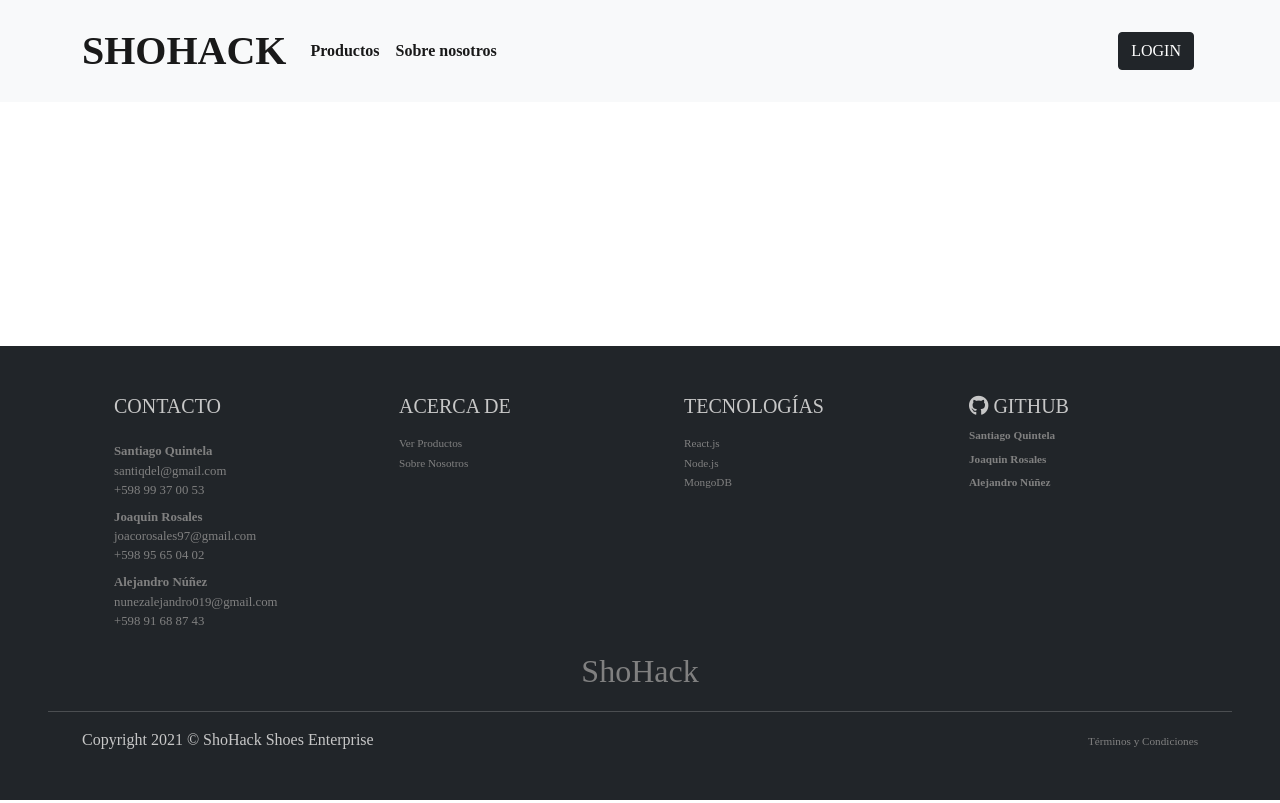
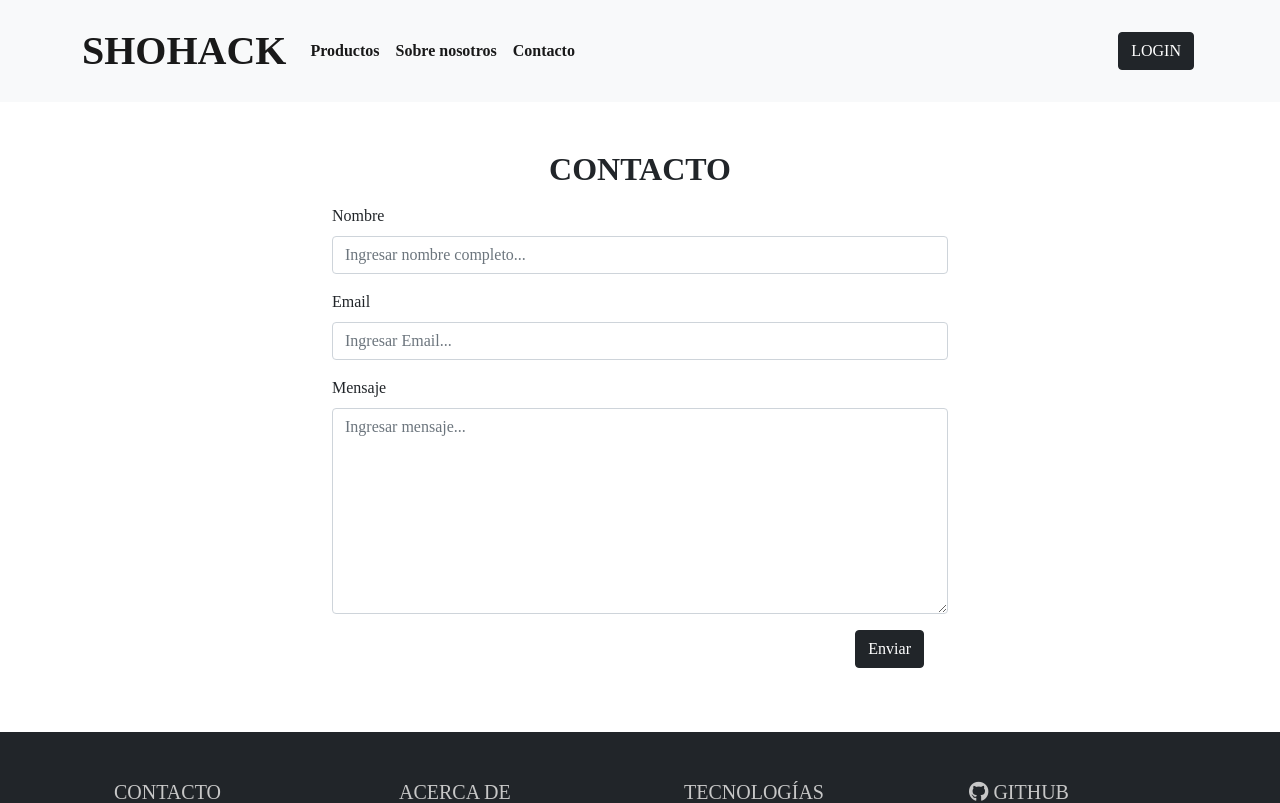
Before and after one commit to AleNunez7/FrontECommerce, a React (Create React App) app in the folder react-shohack/: page /contacto in a window 1280 px wide. Shown: the top 803 px of the page. Built offline with nearby package versions, Linux system fonts and the light colour scheme; a web font is replaced by a local one.

Commit message:
se agregó formulario contacto entre otras cosas

```diff
--- a/react-shohack/src/App.jsx
+++ b/react-shohack/src/App.jsx
@@ -9,6 +9,7 @@ import SignIn from "./Components/User/SignIn/SignIn";
 import Navbar from "./Components/Home/Navbar/Navbar";
 import Footer from "./Components/Home/Footer/Footer";
 import Success from "./Components/ShoppingCart/Success";
+import Contact from "./Components/Contact/Contact";
 import "./App.css";
 
 function App() {
@@ -23,6 +24,7 @@ function App() {
             <Route path="/productos" component={Products} />
             <Route path="/carrito" component={ShoppingCart} />
             <Route path="/sobre-nosotros" component={AboutUs} />
+            <Route path="/contacto" component={Contact} />
             <Route path="/login" component={Login} />
             <Route path="/registro" component={SignIn} />
             <Route path="/success" component={Success} />
--- /dev/null
+++ b/react-shohack/src/Components/Contact/Contact.jsx
@@ -0,0 +1,50 @@
+function Contact() {
+  return (
+    <>
+      <div className="container w-50 h-50 my-5">
+        <h2 className="fw-bold text-center mb-3">CONTACTO</h2>
+        <form>
+          <div className="mb-3">
+            <label for="name" className="form-label">
+              Nombre
+            </label>
+            <input
+              type="text"
+              name="name"
+              className="form-control"
+              placeholder="Ingresar nombre completo..."
+            />
+          </div>
+          <div className="mb-3">
+            <label for="email" className="form-label">
+              Email
+            </label>
+            <input
+              type="email"
+              name="email"
+              className="form-control"
+              placeholder="Ingresar Email..."
+            />
+          </div>
+          <div className="mb-3">
+            <label for="message" className="form-label">
+              Mensaje
+            </label>
+            <textarea
+              name="message"
+              rows="8"
+              cols="40"
+              className="form-control"
+              placeholder="Ingresar mensaje..."
+            ></textarea>
+          </div>
+        </form>
+        <div className="text-end pe-4">
+          <button className="btn btn-dark text-white">Enviar</button>
+        </div>
+      </div>
+    </>
+  );
+}
+
+export default Contact;
--- a/react-shohack/src/Components/Home/Footer/Footer.jsx
+++ b/react-shohack/src/Components/Home/Footer/Footer.jsx
@@ -31,6 +31,11 @@ function Footer() {
                 <li>
                   <a className="pt-2 text-decoration-none" href="/sobre-nosotros">
                     Sobre Nosotros
+                  </a>
+                </li>
+                <li>
+                  <a className="pt-2 text-decoration-none" href="/contacto">
+                    Contacto
                   </a>
                 </li>
               </ul>
--- a/react-shohack/src/Components/Home/Navbar/Navbar.jsx
+++ b/react-shohack/src/Components/Home/Navbar/Navbar.jsx
@@ -48,6 +48,9 @@ function Navbar() {
               <a className="nav-link active " aria-current="page" href="/sobre-nosotros">
                 Sobre nosotros
               </a>
+              <a className="nav-link active " aria-current="page" href="/contacto">
+                Contacto
+              </a>
             </div>
             {user ? (
               <div className="ms-auto">
--- a/react-shohack/src/Components/User/SignIn/SignIn.jsx
+++ b/react-shohack/src/Components/User/SignIn/SignIn.jsx
@@ -23,7 +23,7 @@ function SignIn() {
         data: { username, firstname, lastname, email, password },
       });
       dispatch({ type: "ADD_USER", payload: response.data });
-      history.push("/login");
+      history.push("/productos");
     } catch (error) {
       setError("Intentelo nuevamente");
     }
@@ -32,7 +32,7 @@ function SignIn() {
   return (
     <div>
       <div className="container my-5 d-flex justify-content-center">
-        <div className="border p-3 w-50 ">
+        <div className="p-3 w-50 ">
           <p className="fw-bold fs-4 text-center">REGISTRO</p>
           <form onSubmit={handleSignIn}>
             <label className="mt-3 fw-bold" htmlFor="">
```
